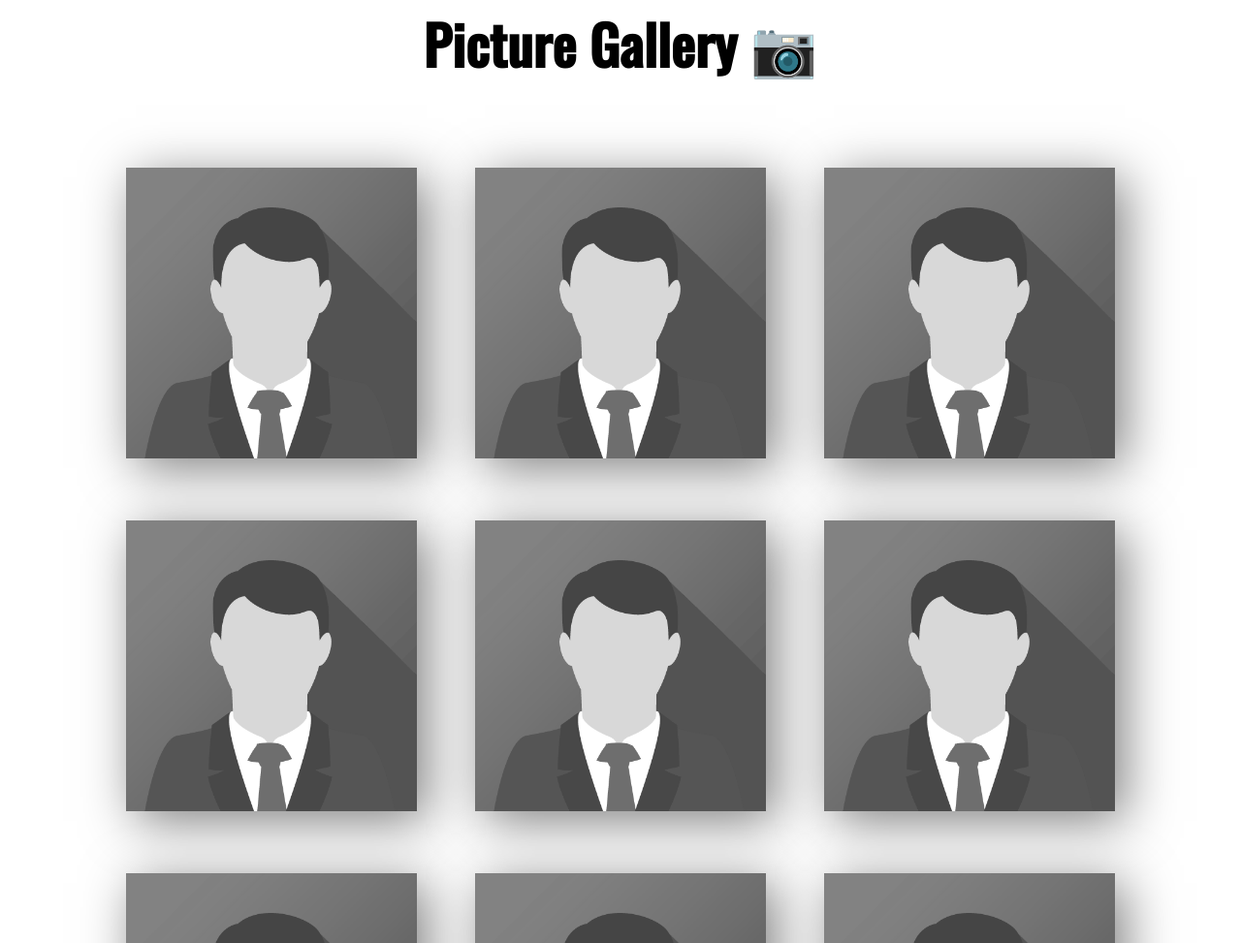
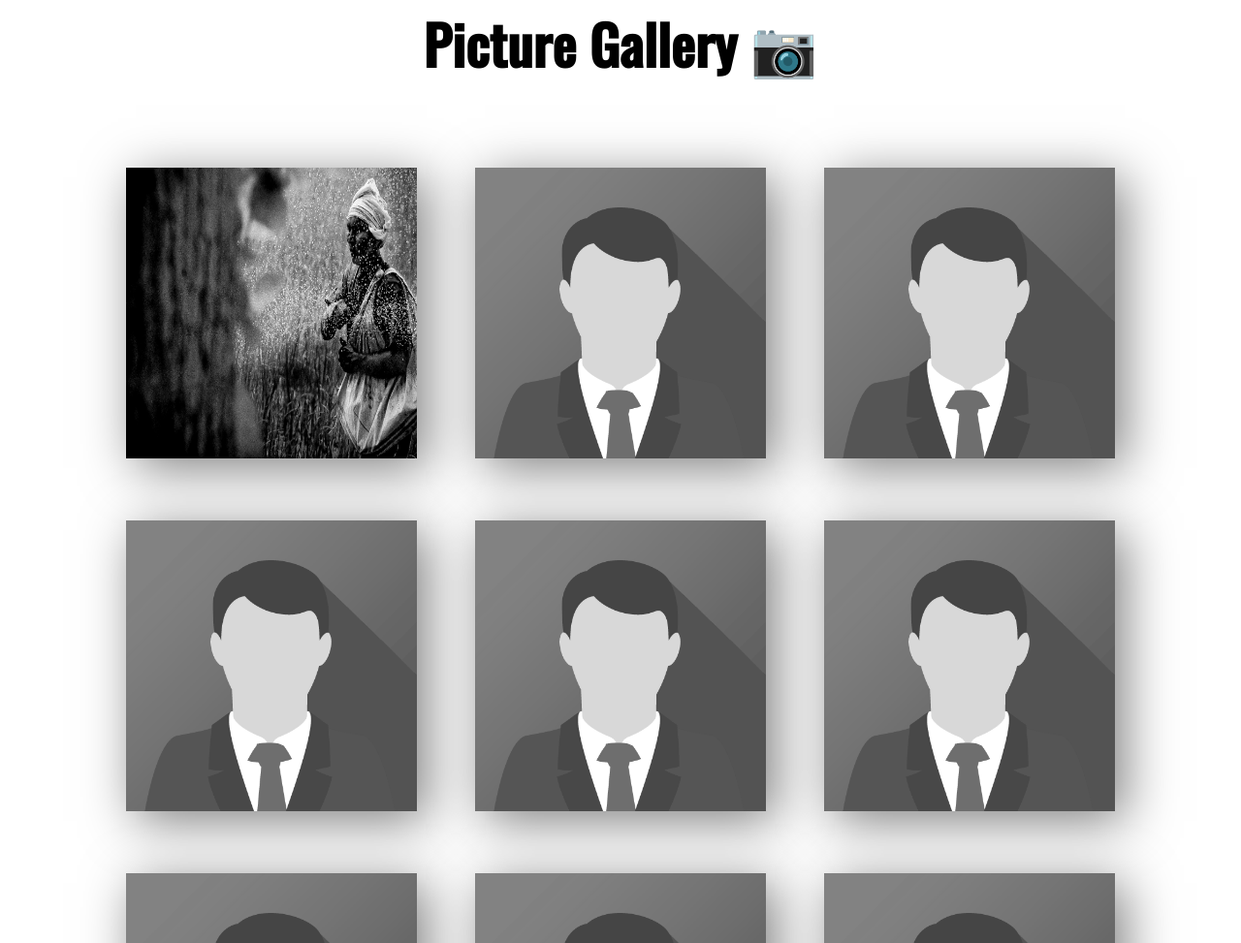
Before and after one commit to angadtewari09/Someone-else-project, a plain HTML site: page index.html in a window 1280 px wide. Shown: the part 1577-2550 px from the top of the page at 97% size. Drawn offline with nearby package versions, Linux system fonts and the light colour scheme.

Commit message:
image gallery updated

```diff
--- a/index.html
+++ b/index.html
@@ -87,7 +87,7 @@
         <br>
         <div class="wrapper">
             <div class ="img-area">
-                <a href="img_avatar.png" data-lightbox="mygallery"> <img class = "single-img" src="img_avatar.png" alt=""></a>
+                <a href="/images/farmer.jpeg" data-lightbox="mygallery"> <img class = "single-img" src="/images/farmer.jpeg" alt=""></a>
                 <a href="img_avatar.png" data-lightbox="mygallery"> <img class = "single-img" src="img_avatar.png" alt=""></a>
                 <a href="img_avatar.png" data-lightbox="mygallery"> <img class = "single-img" src="img_avatar.png" alt=""></a>
                 <a href="img_avatar.png" data-lightbox="mygallery"> <img class = "single-img" src="img_avatar.png" alt=""></a>
```
Also changed, not shown: images/farmer.jpeg (added).
